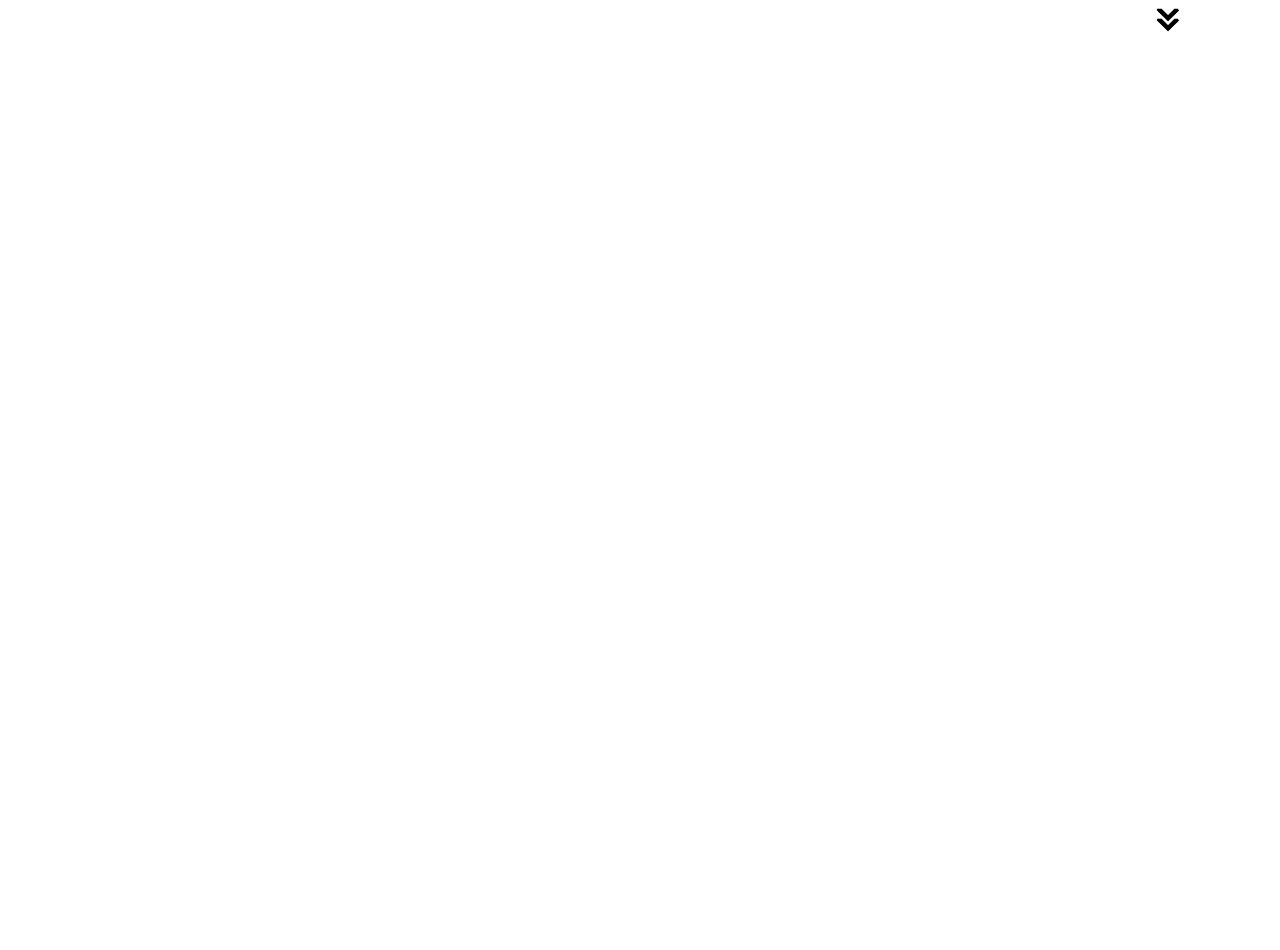
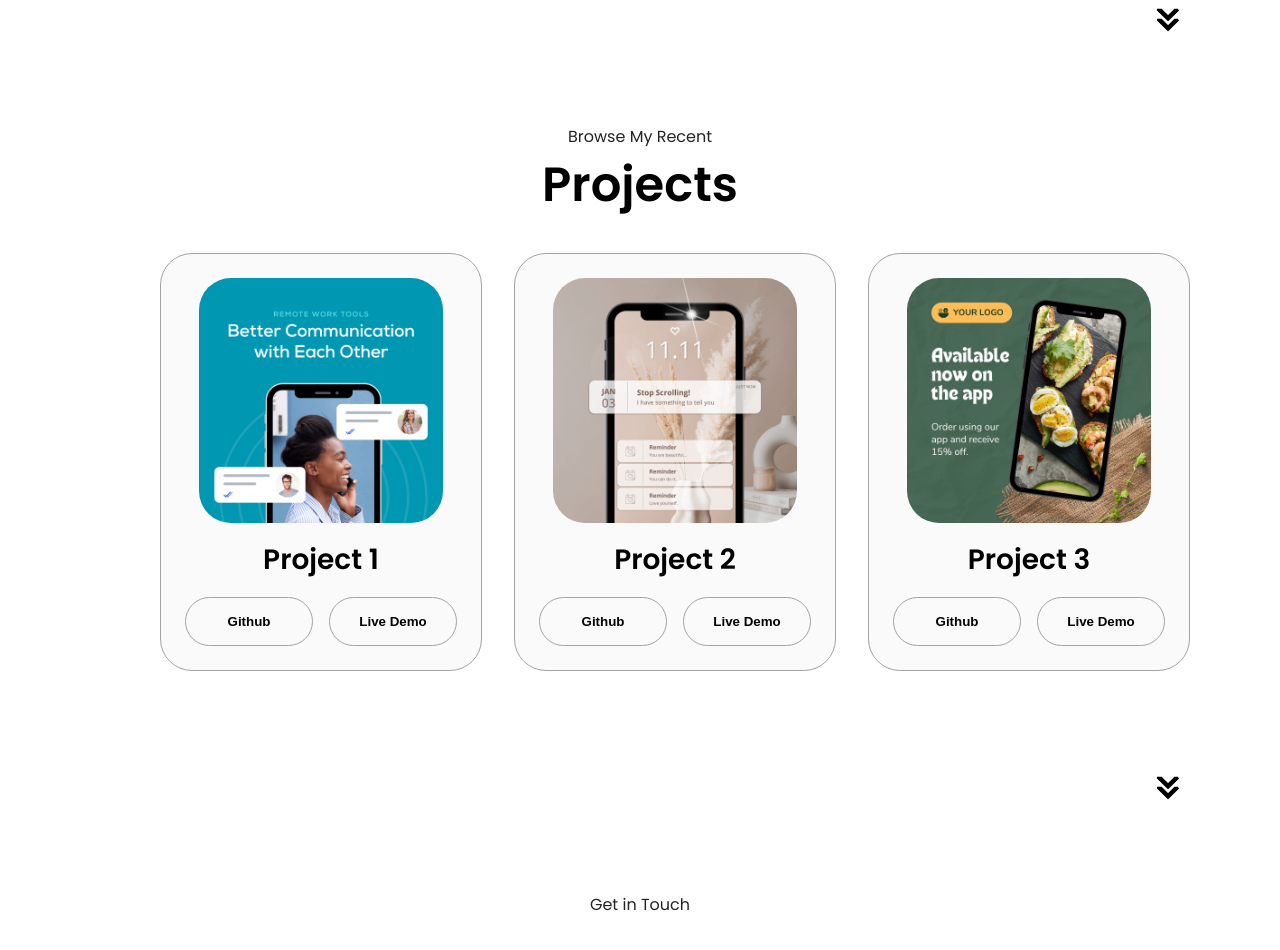
Before and after one commit to JoaquinHAcosta/newPortfolio, a React (Vite) app: page / in a window 1280 px wide. Before the commit this address led to /#projects. Shown: the part 2220-3170 px from the top of the page. Before the commit the page ends 2312 px from the top, so only its background shows below. Built offline with nearby package versions, Linux system fonts and the light colour scheme.

Commit message:
Projects created

```diff
--- a/src/App.css
+++ b/src/App.css
@@ -363,3 +363,32 @@ article {
 article .icon {
   cursor: default
 }
+
+/* PROJECTS SECTION */
+
+#projects {
+  position: relative;
+}
+
+.color-container {
+  border-color: rgb(163, 163, 163);
+  background: rgb(250, 250, 250);
+}
+
+.project-img {
+  border-radius: 2em;
+  width: 90%;
+  height: 90%;
+}
+
+.project-title {
+  margin: 1rem;
+  color: black;
+}
+
+.project-btn {
+  color: black;
+  border-color: rgb(163, 163, 163);
+}
+
+/* CONTACT */
--- a/src/App.jsx
+++ b/src/App.jsx
@@ -1,9 +1,11 @@
 import './App.css'
 import About from './components/About'
+import Contact from './components/Contact'
 import Experience from './components/Experience'
 import Hamburger from './components/Hamburger'
 import Navbar from './components/Navbar'
 import Profile from './components/Profile'
+import Projects from './components/Projects'
 
 function App() {
 
@@ -14,6 +16,8 @@ function App() {
       <Profile/>
       <About/>
       <Experience/>
+      <Projects/>
+      <Contact/>
     </>
   )
 }
--- a/src/components/About.jsx
+++ b/src/components/About.jsx
@@ -29,7 +29,7 @@ const About = () => {
                 </div>
             </div>
         </div>
-        <img src={arrowIcon} alt="Arrow icon" className='icon arrow' onClick={location.href='./#experience'}/>
+        <img src={arrowIcon} alt="Arrow icon" className='icon arrow' onClick={() => location.href='./#experience'}/>
     </section>
   )
 }
--- /dev/null
+++ b/src/components/Contact.jsx
@@ -0,0 +1,10 @@
+
+const Contact = () => {
+  return (
+    <section id='contact'>
+        <p className='section__text__p1'>Get in Touch</p>
+    </section>
+  )
+}
+
+export default Contact
--- a/src/components/Experience.jsx
+++ b/src/components/Experience.jsx
@@ -45,7 +45,7 @@ const Experience = () => {
                 </div>
             </div>
         </div>
-        <img src={arrowIcon} alt="Arrow icon" className='icon arrow' onClick={location.href='./#projects'}/>
+        <img src={arrowIcon} alt="Arrow icon" className='icon arrow' onClick={() => location.href='./#projects'}/>
     </section>
   )
 }
--- a/src/components/Profile.jsx
+++ b/src/components/Profile.jsx
@@ -25,7 +25,7 @@ const Profile = () => {
 
                 <button
                     className='btn btn-color-1'
-                    onClick={location.href='./#contact'}
+                    onClick={() => location.href='./#contact'}
                 >Contact Info</button>
 
             </div>
--- /dev/null
+++ b/src/components/Projects.jsx
@@ -0,0 +1,40 @@
+import { projects } from '../data/projects'
+import arrowIcon from '../assets/arrow.png'
+
+const Projects = () => {
+  return (
+    <section id='projects'>
+        <p className='section__text__p1'>Browse My Recent</p>
+        <h1 className='title'>Projects</h1>
+        <div className='experience-details-container'>
+            <div className='about-containers'>
+                {projects.map((project, index) => {
+                    return (
+                        <div key={index} className='details-container color-container'>
+                            <div className='article-container'>
+                                <img src={project.image} alt={project.name} className='project-img'/>
+                            </div>
+                            <h2 className='experience-sub-title project-title'>
+                                {project.name}
+                            </h2>
+                            <div className='btn-container'>
+                                <button className='btn btn-color-2 project-btn'
+                                    onClick={() => {location.href=project.linkGithub}}>
+                                    Github
+                                </button>
+                                <button className='btn btn-color-2 project-btn'
+                                    onClick={() => {location.href=project.linkDemo}}>
+                                    Live Demo
+                                </button>
+                            </div>
+                        </div>
+                    )
+                })}
+            </div>
+        </div>
+        <img src={arrowIcon} alt="Arrow icon" className='icon arrow' onClick={() => location.href='./#projects'}/>
+    </section>
+  )
+}
+
+export default Projects
--- /dev/null
+++ b/src/data/projects.js
@@ -0,0 +1,24 @@
+import projectOne from '../assets/project-1.png'
+import projectTwo from '../assets/project-2.png'
+import projectThree from '../assets/project-3.png'
+
+export const projects = [
+    {
+        name: 'Project 1',
+        image: projectOne,
+        linkGithub: 'https://github.com/',
+        linkDemo: 'https://github.com/'
+    },
+    {
+        name: 'Project 2',
+        image: projectTwo,
+        linkGithub: 'https://github.com/',
+        linkDemo: 'https://github.com/'
+    },
+    {
+        name: 'Project 3',
+        image: projectThree,
+        linkGithub: 'https://github.com/',
+        linkDemo: 'https://github.com/'
+    }
+]
```
Also changed, not shown: src/assets/about-pic2.png (deleted).
